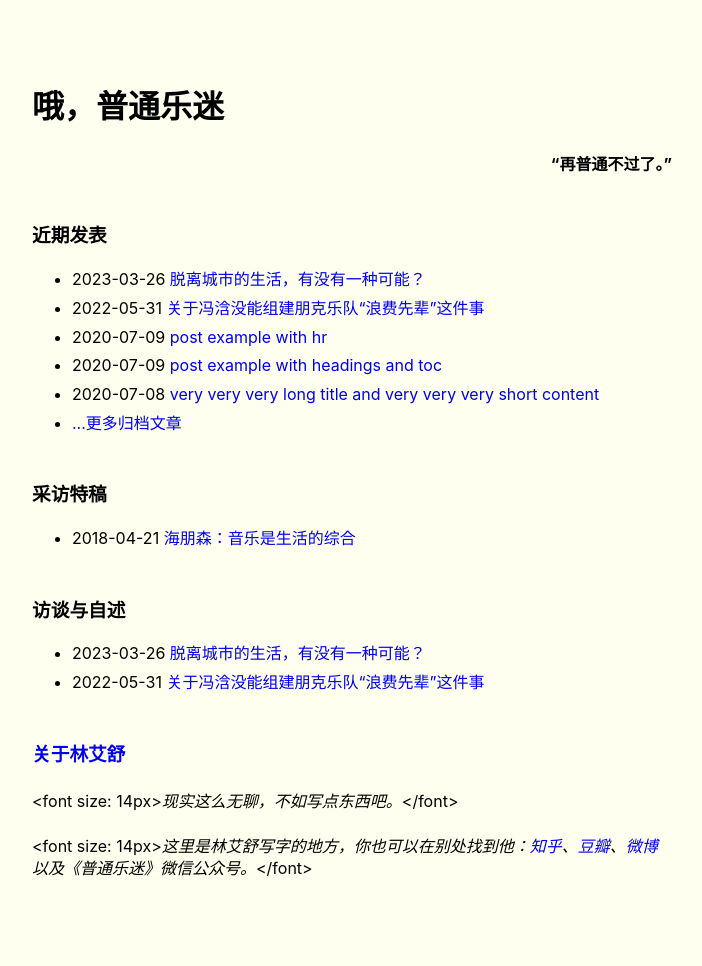
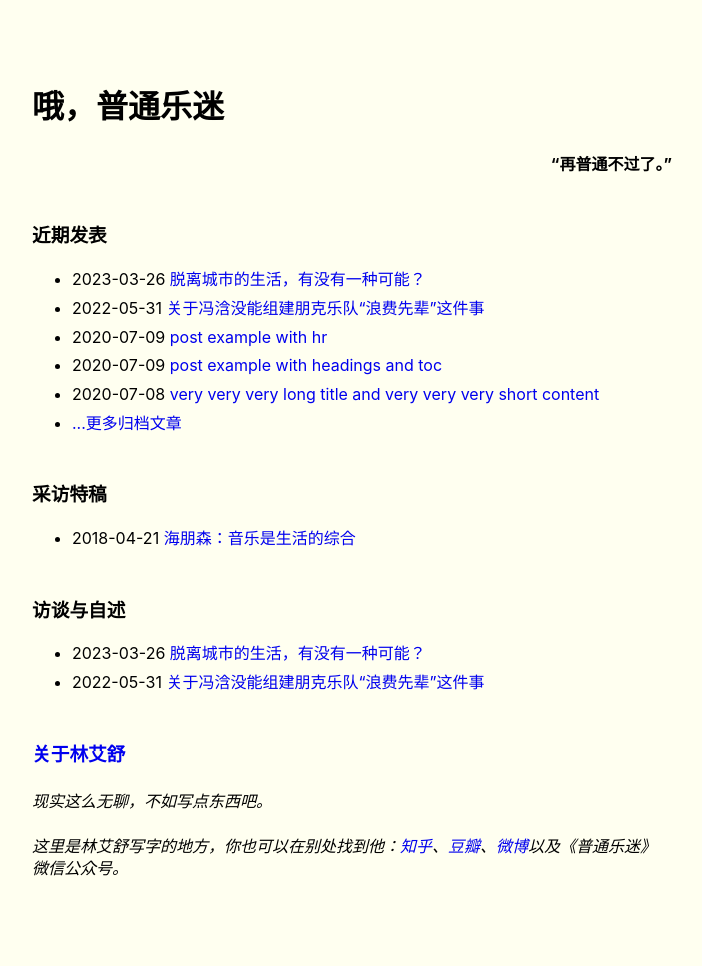
Before and after one commit to salingerlin/salingerlin.github.io, a Jekyll site: the page built from index.md, in a window 1280 px wide. Shown: the whole page, without its empty margins (288-990 px from the left). Built offline with Jekyll 4.4.1, drawn with Linux system fonts in a browser that asks for light colours.

Commit message:
Update index.md

```diff
--- a/index.md
+++ b/index.md
@@ -2,6 +2,6 @@
 layout: home
 ---
 
-<font size: 14px><i>现实这么无聊，不如写点东西吧。</i></font>
+<p style="font size: 14px"><i>现实这么无聊，不如写点东西吧。</i></p>
 
-<font size: 14px><i>这里是林艾舒写字的地方，你也可以在别处找到他：<a href='https://www.zhihu.com/people/sisalinger'>知乎</a>、<a href='https://www.douban.com/people/nassace/?_i=1111874Nv5E76h'>豆瓣</a>、<a href='https://weibo.com/nassace'>微博</a>以及《普通乐迷》微信公众号。</i></font>
+<p style="font size: 14px"><i>这里是林艾舒写字的地方，你也可以在别处找到他：<a href='https://www.zhihu.com/people/sisalinger'>知乎</a>、<a href='https://www.douban.com/people/nassace/?_i=1111874Nv5E76h'>豆瓣</a>、<a href='https://weibo.com/nassace'>微博</a>以及《普通乐迷》微信公众号。</i></p>
```
